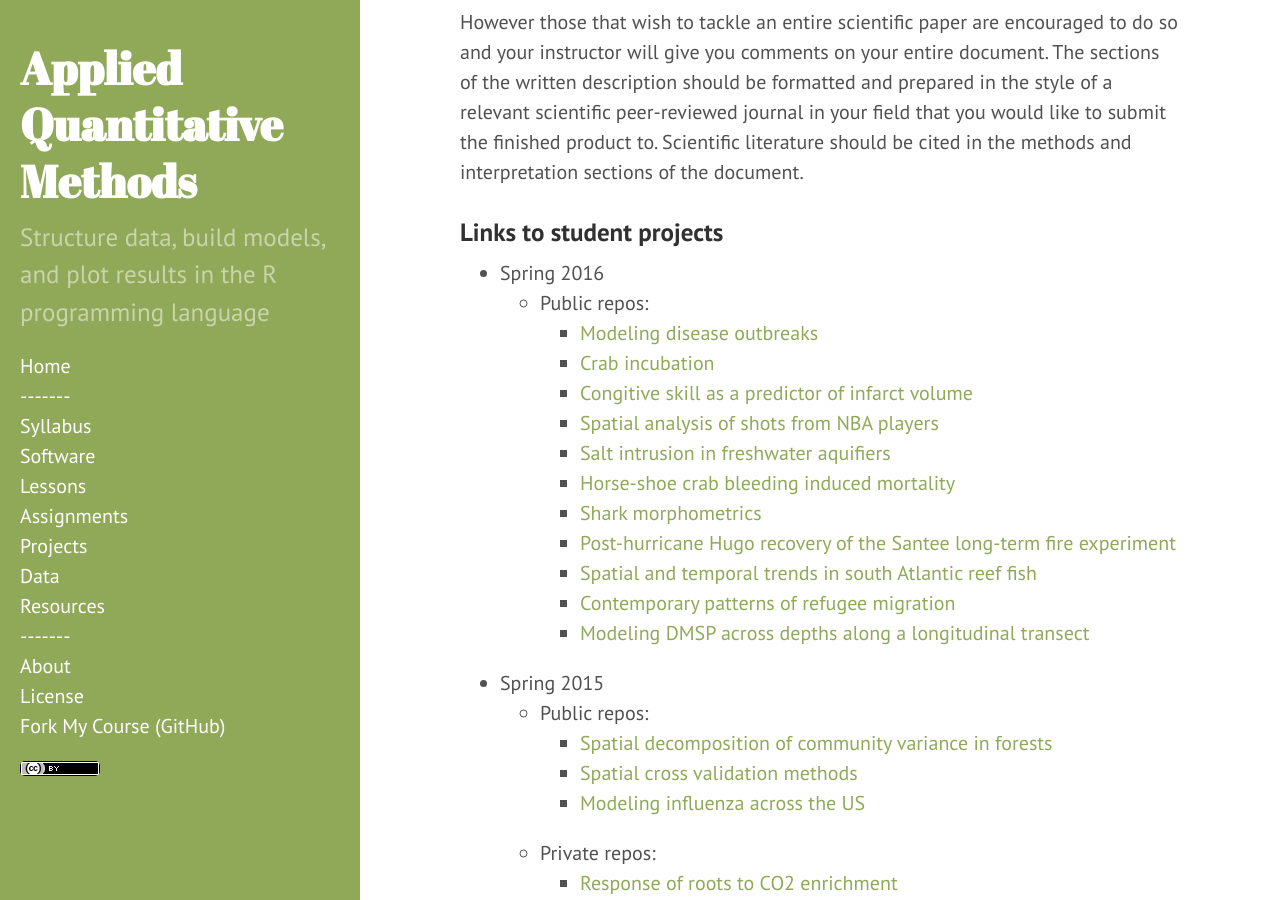
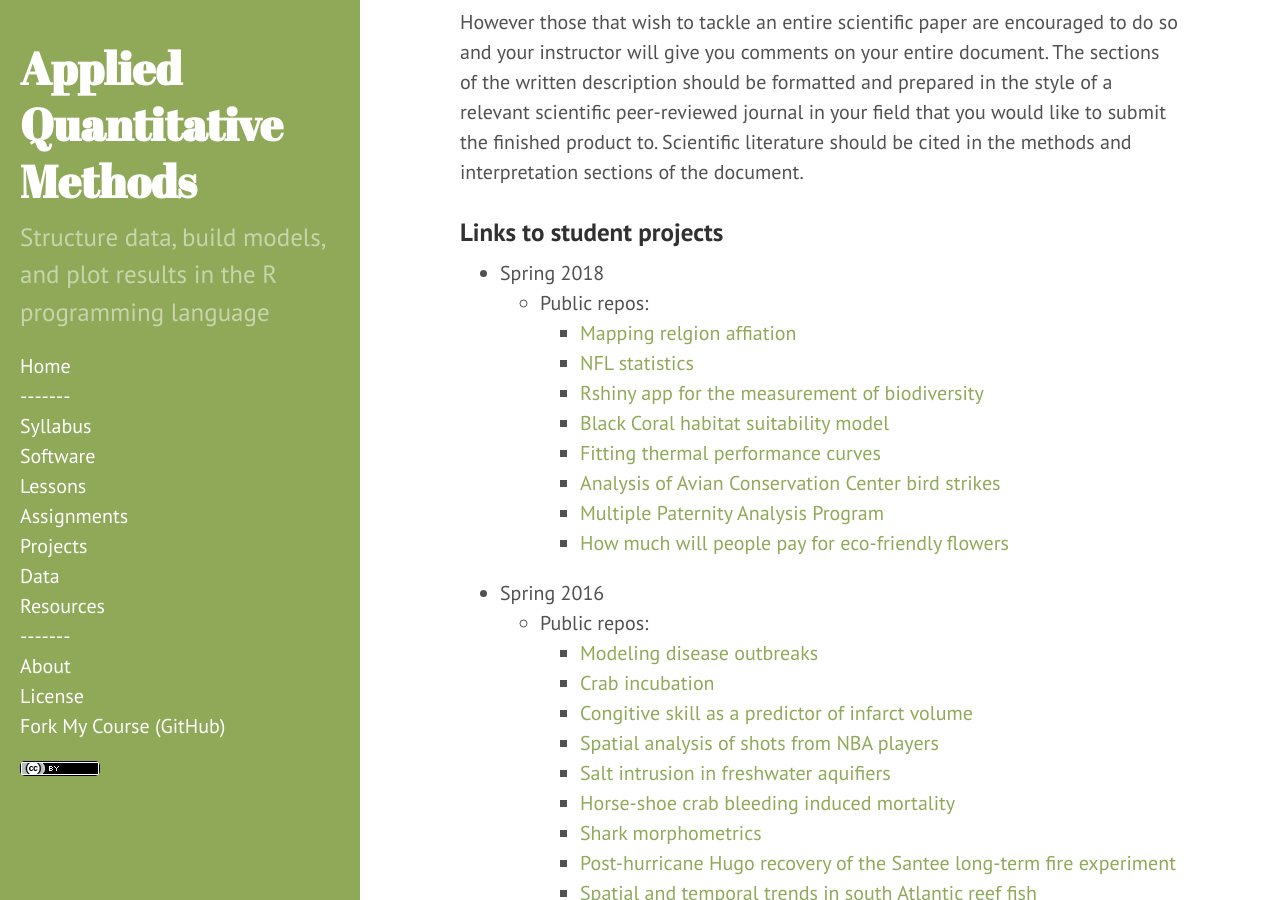
Before and after one commit to dmcglinn/quant_methods, a Jekyll site: the page built from projects.md, in a window 1280 px wide and 900 px high, scrolled down 2237 px. Built offline with Jekyll 4.4.1, drawn with Linux system fonts in a browser that asks for light colours.

Commit message:
Add links to 2018 projects

```diff
--- a/projects.md
+++ b/projects.md
@@ -91,6 +91,16 @@ Scientific literature should be cited in the methods and interpretation sections
 of the document.
 
 ### Links to student projects
+* Spring 2018
+    - Public repos:
+        - [Mapping relgion affiation](https://github.com/katiebalcewicz/quant-methods/tree/master/Project)
+        - [NFL statistics](https://github.com/g-rock/nfl.git)
+        - [Rshiny app for the measurement of biodiversity](https://github.com/caroliver/mobr.git)
+        - [Black Coral habitat suitability model](https://github.com/prouxzs/BlackCoralMesoscaleHabitatSuitabilityModel.git)
+        - [Fitting thermal performance curves](https://github.com/Wellingem/Metabolic_thermal_performance_curves.git)
+        - [Analysis of Avian Conservation Center bird strikes](https://github.com/conradcd/ACC_Bird_Strikes)
+        - [Multiple Paternity Analysis Program](https://github.com/sporrema/Multiple-Paternity-Analysis-Program)
+        - [How much will people pay for eco-friendly flowers](https://github.com/rachelwiser/WiserThesisRCode)
 * Spring 2016
     - Public repos:
         - [Modeling disease outbreaks](https://github.com/TomNash/vaccine-project)
```
